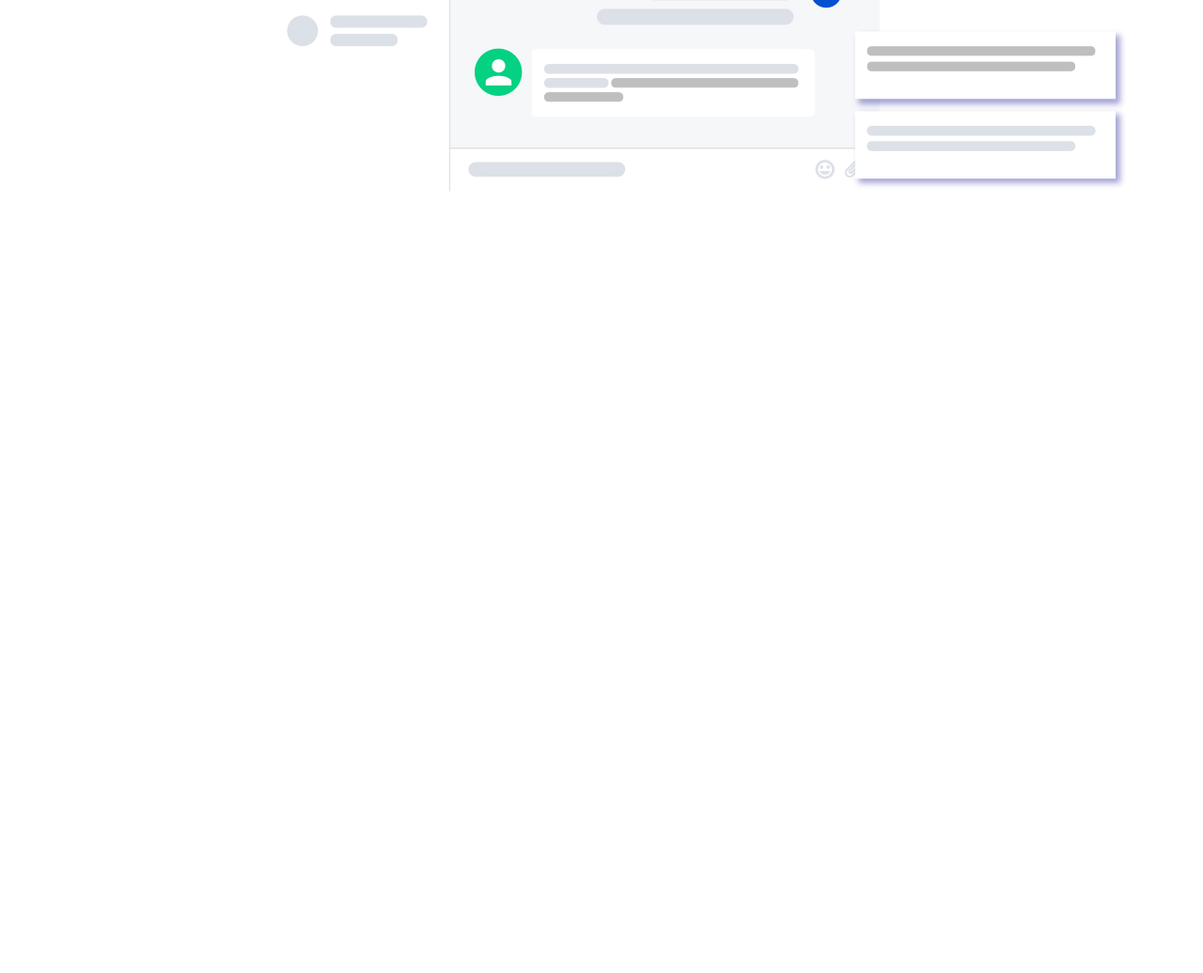
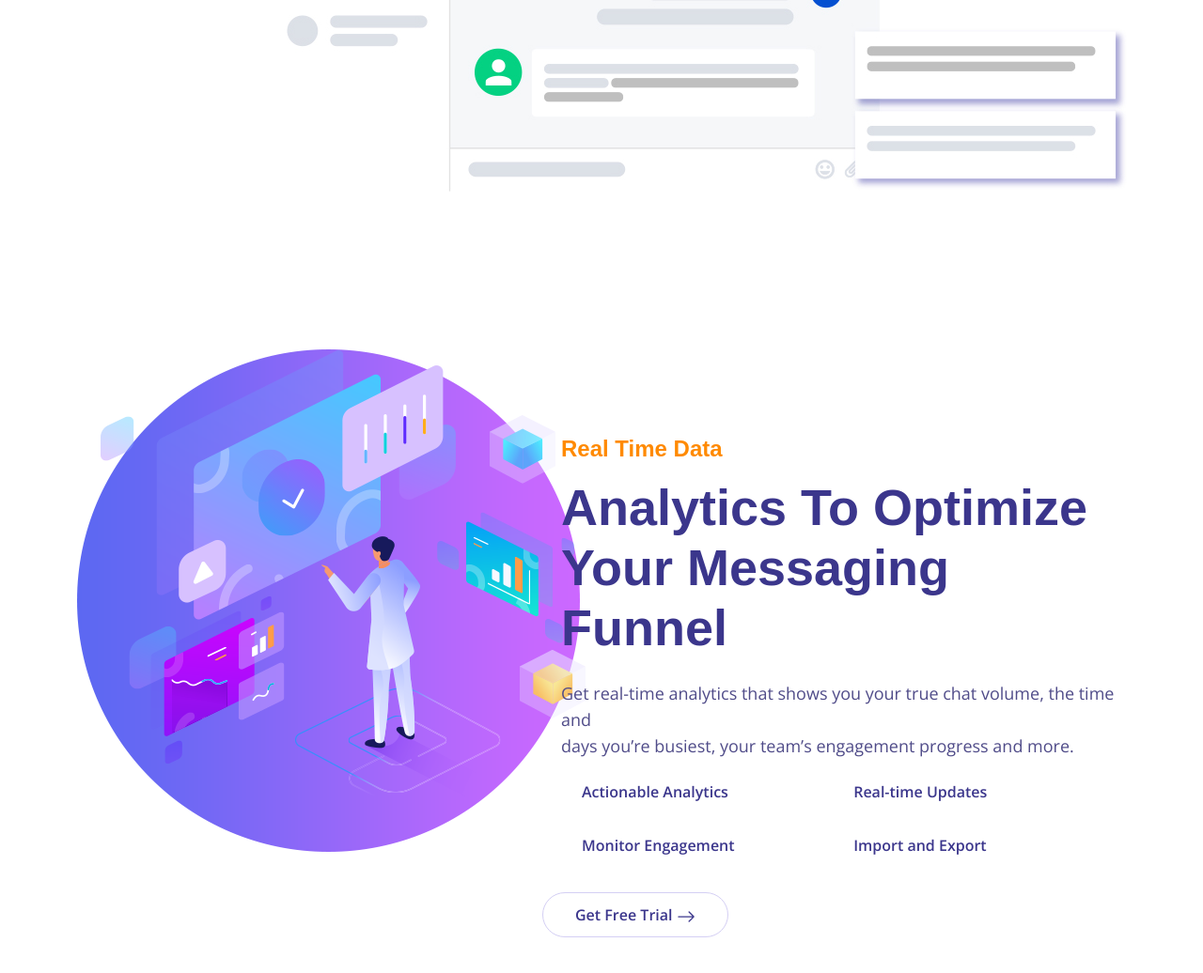
Before and after one commit to salarissa321/project-27, a plain HTML site: page index.html in a window 1280 px wide. Shown: the part 3049-4085 px from the top of the page at 94% size. Before the commit the page ends 3349 px from the top, so only its background shows below. Drawn offline with nearby package versions, Linux system fonts and the light colour scheme.

Commit message:
add 1 Foto

```diff
--- a/css/style.css
+++ b/css/style.css
@@ -310,3 +310,93 @@ text-align: center;
 .mybild{
     margin-left: 200px;
 }
+
+.mypicture{
+
+}
+
+.mydiv{
+    margin-left: 40px;
+    margin-top: 20px;
+}
+
+.myschrift{
+margin-bottom: 38px;
+color: #ff8a00;
+font-size: 24px;
+line-height: 28px;
+margin-top: -9px;
+font-weight: 600;
+margin: 0;
+font-family: "Josefin Sans",sans-serif;
+}
+
+.myheader{
+margin-bottom: 24px;
+font-weight: 700;
+font-size: 54px;
+line-height: 64px;
+margin-top: -20px;
+margin: 0;
+color: #3b368c;
+font-family: "Josefin Sans",sans-serif;
+text-align: left;
+}
+
+.myschreiben{
+margin-bottom: -7px !important;
+margin-top: -12px;
+text-align: left;
+font-size: 18px;
+color: #504c89;
+line-height: 28px;
+font-family: "Open Sans",sans-serif;
+font-weight: 400;
+}
+
+.myunorderlist{
+    margin-bottom: 35px;
+}
+
+
+.mylist{
+padding-top: 10px;
+margin-top: 20px;
+display: inline-block;
+list-style: none;
+font-weight: 600;
+color: #3b368c;
+width: 100%;
+max-width: 285px;
+padding-left: 30px;
+position: relative;
+margin-bottom: 3px;
+}
+
+.mylist::before{
+    position: absolute;
+    content: "\f00c";
+    left: 0;
+    top: 0;
+    font-family: "Font Awesome 5 Free";
+    font-weight: 600;
+    color: #3b368c;
+    font-size: 12px;
+    box-sizing: border-box;
+    padding-top: 15px;
+}
+
+.mybtn1{
+    border-radius: 25px;
+    font-size: 16px;
+font-weight: 600;
+text-transform: capitalize;
+padding: 11px 34px;
+color: #3b368c;
+border: 1px solid #d4cff4;
+text-decoration: none;
+margin-left: 90px;
+display: inline-block;
+background-color: transparent;
+margin-left: 20px;
+}
--- a/index.html
+++ b/index.html
@@ -137,6 +137,52 @@
     </div>
   </div>
 </div>
+
+
+
+
+
+
+
+
+
+<div class="container py-5">
+  <div class="row py-4">
+    <div class="col-lg-5">
+      <img class="mypicture" src="Images/data1.png" alt="">
+    </div>
+    <div class="col-lg-7 pt-5">
+      <div class="mydiv">
+        <h5 class="myschrift pt-4">Real Time Data</h5>
+        <h2 class="myheader pt-3">Analytics To Optimize <br>Your Messaging Funnel</h2>
+        <p class="myschreiben my-4">Get real-time analytics that shows you your true chat volume, the time and  <br>days you’re busiest, your team’s engagement progress and more.</p>
+      </div>
+      <ul class="myunorderlist">
+        <li class="mylist">
+
+          Actionable Analytics
+        </li>
+        <li class="mylist">
+
+          Real-time Updates
+        </li>
+        <li class="mylist">
+
+          Monitor Engagement
+        </li>
+        <li class="mylist">
+
+          Import and Export
+        </li>
+      </ul>
+      <a class="mybtn1 " href="">Get Free Trial
+        <svg xmlns="http://www.w3.org/2000/svg" width="20" height="20" fill="currentColor" class="bi bi-arrow-right" viewBox="0 0 16 16">
+          <path fill-rule="evenodd" d="M1 8a.5.5 0 0 1 .5-.5h11.793l-3.147-3.146a.5.5 0 0 1 .708-.708l4 4a.5.5 0 0 1 0 .708l-4 4a.5.5 0 0 1-.708-.708L13.293 8.5H1.5A.5.5 0 0 1 1 8z"/>
+        </svg>
+      </a>
+    </div>
+  </div>
+</div>
     <script src="https://cdn.jsdelivr.net/npm/bootstrap@5.2.3/dist/js/bootstrap.bundle.min.js" integrity="sha384-kenU1KFdBIe4zVF0s0G1M5b4hcpxyD9F7jL+jjXkk+Q2h455rYXK/7HAuoJl+0I4" crossorigin="anonymous"></script>
   </body>
 </html>
```
Also changed, not shown: Images/data1.png (added).
